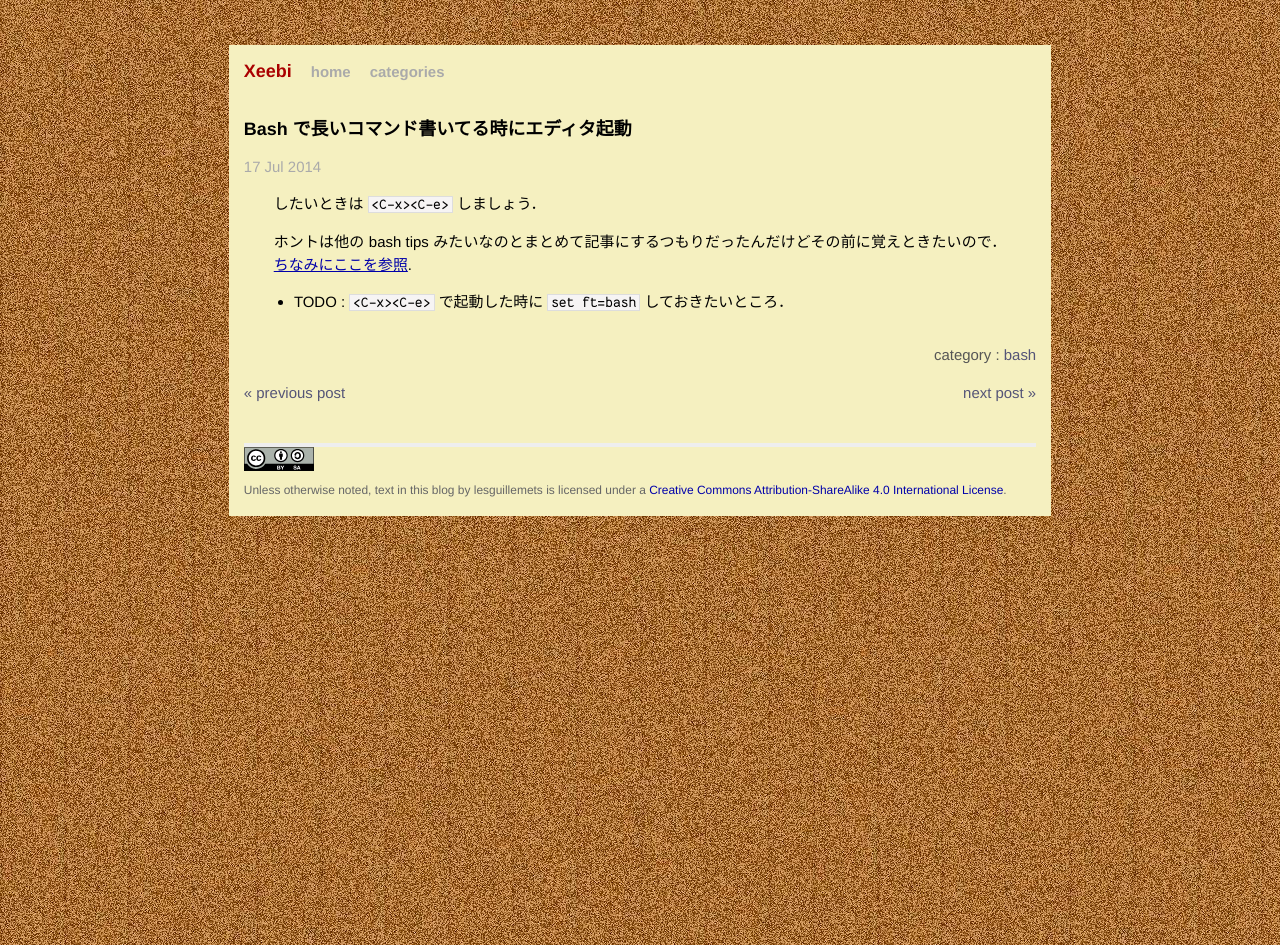
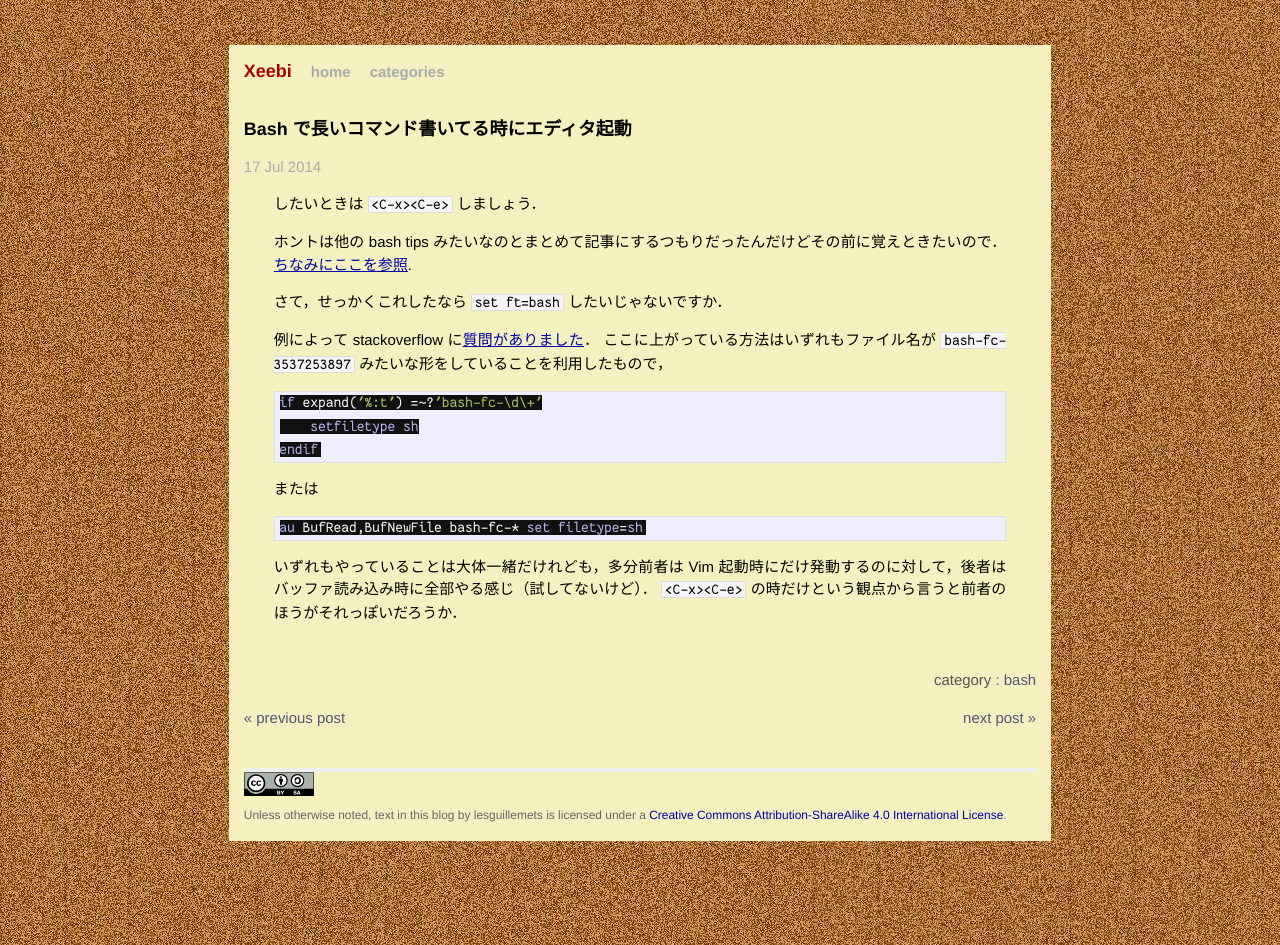
Before and after one commit to lesguillemets/blog, a Jekyll site: the page built from _posts/2014-07-17-open-editor-bash.md, in a window 1280 px wide. Built offline with Jekyll 4.4.1, drawn with Linux system fonts in a browser that asks for light colours; Markdown is read by kramdown in place of the engine named in the settings.

Commit message:
open-editor-bash : now we can set ft automatically!

```diff
--- a/_posts/2014-07-17-open-editor-bash.md
+++ b/_posts/2014-07-17-open-editor-bash.md
@@ -10,4 +10,24 @@ categories: bash
 ホントは他の bash tips みたいなのとまとめて記事にするつもりだったんだけどその前に覚えときたいので．
 [ちなみにここを参照](http://cfenollosa.com/misc/tricks.txt).
 
-* TODO : `<C-x><C-e>` で起動した時に `set ft=bash` しておきたいところ．
+<!-- * TODO : `<C-x><C-e>` で起動した時に `set ft=bash` しておきたいところ． -->
+
+さて，せっかくこれしたなら `set ft=bash` したいじゃないですか．
+
+例によって stackoverflow に[質問がありました](http://stackoverflow.com/questions/7115324/syntax-highlighting-in-bash-vi-input-mode/7115478#7115478)．
+ここに上がっている方法はいずれもファイル名が `bash-fc-3537253897` みたいな形をしていることを利用したもので，
+
+{% highlight vim %}
+if expand('%:t') =~?'bash-fc-\d\+'
+    setfiletype sh
+endif
+{% endhighlight %}
+
+または
+
+{% highlight vim %}
+au BufRead,BufNewFile bash-fc-* set filetype=sh
+{% endhighlight %}
+
+いずれもやっていることは大体一緒だけれども，多分前者は Vim 起動時にだけ発動するのに対して，後者はバッファ読み込み時に全部やる感じ（試してないけど）．
+`<C-x><C-e>` の時だけという観点から言うと前者のほうがそれっぽいだろうか．
```
